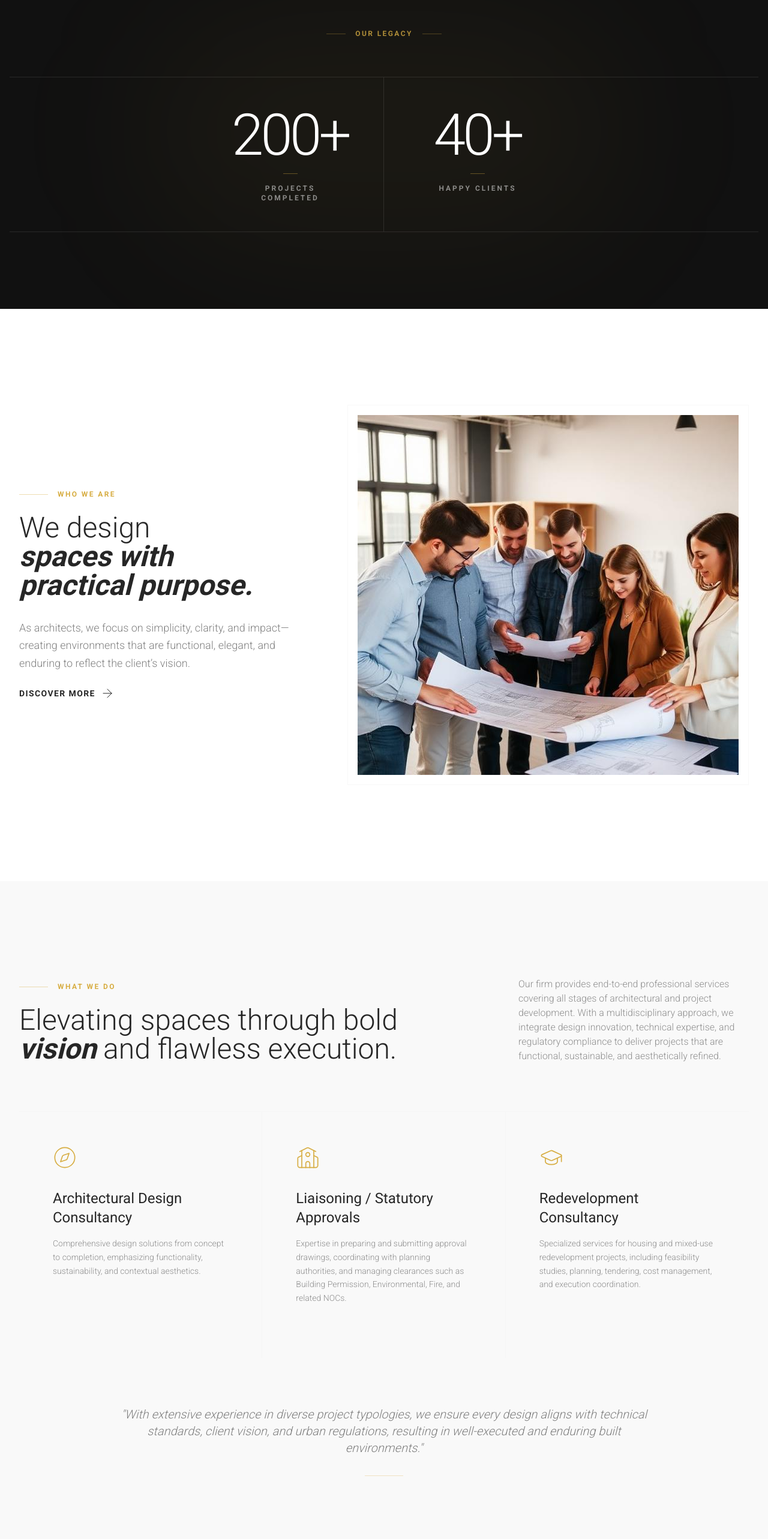
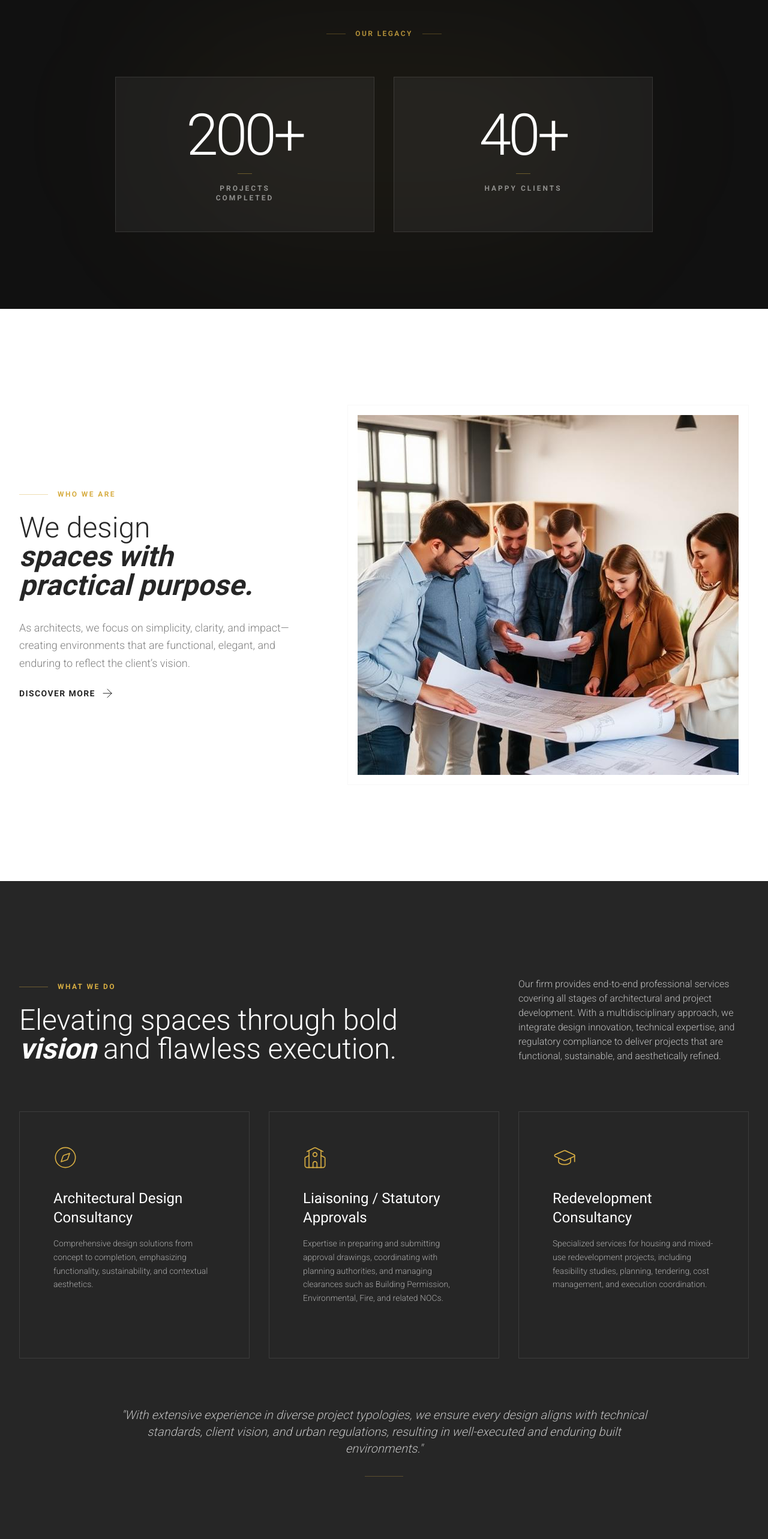
Before and after one commit to WebTeam14/concept-design-cell, a React (Vite) app: page /contact in a window 1280 px wide. Shown: the part 880-3446 px from the top of the page at 60% size. Built offline with nearby package versions, Linux system fonts and the light colour scheme; the HTML template or start-up script is replaced by a standard one.

Commit message:
Chnages format

```diff
--- a/src/components/AboutExtras.tsx
+++ b/src/components/AboutExtras.tsx
@@ -153,18 +153,51 @@ function Timeline() {
 // ─── 3. Philosophy ───────────────────────────────────────────────────────────
 function Philosophy() {
   return (
-    <section className="py-24 md:py-32 bg-background">
+    <section className="py-24 md:py-32 bg-foreground text-background">
       <div className="container mx-auto px-4">
         <motion.p
           {...fadeUp()}
           className="text-sm font-medium tracking-widest uppercase text-primary mb-3 text-center"
         >
-          How We Think
+          How We Work
         </motion.p>
 
+        <motion.h2
+          {...fadeUp(0.1)}
+          className="font-display text-3xl md:text-4xl font-bold text-center mb-16"
+        >
+          What We Stand For
+        </motion.h2>
 
-
-
+        <div className="grid md:grid-cols-3 gap-8">
+          {[
+            {
+              title: "Quality",
+              text: "Uncompromising standards in every detail, from initial sketch to final construction.",
+            },
+            {
+              title: "Innovation",
+              text: "Pushing boundaries through creative problem-solving and modern architectural techniques.",
+            },
+            {
+              title: "Integrity",
+              text: "Building lasting relationships through transparency, honesty, and professional excellence.",
+            },
+          ].map((item, i) => (
+            <motion.div
+              key={item.title}
+              {...fadeUp(0.15 + i * 0.1)}
+              className="border border-background/10 p-8 hover:border-primary transition-colors duration-500 group"
+            >
+              <h3 className="text-primary text-xs font-bold tracking-[0.4em] uppercase mb-4 group-hover:translate-x-2 transition-transform duration-300">
+                {item.title}
+              </h3>
+              <p className="text-background/60 leading-relaxed text-sm group-hover:text-background/90 transition-colors">
+                {item.text}
+              </p>
+            </motion.div>
+          ))}
+        </div>
       </div>
     </section>
   );
@@ -176,6 +209,7 @@ export default function AboutExtras() {
     <>
       <VisionMission />
       <Timeline />
+      <Philosophy />
     </>
   );
 }
--- a/src/components/ServicesSection.tsx
+++ b/src/components/ServicesSection.tsx
@@ -24,9 +24,9 @@ export default function ServicesSection() {
   const { ref, isVisible } = useScrollReveal(0.1);
 
   return (
-    <section id="services" className="relative py-28 md:py-40 bg-[#f9f9f9] dark:bg-muted/10 overflow-hidden">
+    <section id="services" className="relative py-28 md:py-40 bg-foreground text-background overflow-hidden">
       {/* Decorative Background Number */}
-      <div className="absolute top-10 left-10 text-[20rem] font-display font-bold text-muted/20 leading-none select-none -z-10">
+      <div className="absolute top-10 left-10 text-[20rem] font-display font-bold text-background/5 leading-none select-none -z-10">
         02
       </div>
 
@@ -40,35 +40,35 @@ export default function ServicesSection() {
               </p>
             </div>
             <h2
-              className={`font-display text-4xl md:text-5xl font-light text-foreground text-balance leading-tight ${isVisible ? "animate-fade-up" : "opacity-0"
+              className={`font-display text-4xl md:text-5xl font-light text-background text-balance leading-tight ${isVisible ? "animate-fade-up" : "opacity-0"
                 }`}
               style={{ animationDelay: "0.1s" }}
             >
               Elevating spaces through bold <span className="font-semibold italic">vision</span> and flawless execution.
             </h2>
           </div>
-          <p className={`text-muted-foreground/80 font-light max-w-sm text-sm md:text-base leading-relaxed ${isVisible ? "animate-fade-up" : "opacity-0"}`} style={{ animationDelay: "0.2s" }}>
+          <p className={`text-background/70 font-light max-w-sm text-sm md:text-base leading-relaxed ${isVisible ? "animate-fade-up" : "opacity-0"}`} style={{ animationDelay: "0.2s" }}>
             Our firm provides end-to-end professional services covering all stages of architectural and project development. With a multidisciplinary approach, we integrate design innovation, technical expertise, and regulatory compliance to deliver projects that are functional, sustainable, and aesthetically refined.
           </p>
         </div>
 
-        <div className="grid md:grid-cols-2 lg:grid-cols-3">
+        <div className="grid md:grid-cols-2 lg:grid-cols-3 gap-8">
           {services.map((service, i) => {
             const Icon = service.icon;
             return (
               <div
                 key={service.title}
-                className={`group relative p-10 md:p-14 border-t border-r border-border/20 last:border-r-0 hover:bg-background transition-colors duration-500 cursor-pointer ${isVisible ? "animate-fade-up" : "opacity-0"
+                className={`group relative p-10 md:p-14 border border-background/10 hover:border-primary hover:bg-background/5 transition-colors duration-500 cursor-pointer ${isVisible ? "animate-fade-up" : "opacity-0"
                   }`}
                 style={{ animationDelay: `${0.2 + i * 0.1}s` }}
               >
                 <div className="mb-8 text-primary">
                   <Icon size={40} strokeWidth={1} className="transition-transform duration-500 group-hover:scale-110" />
                 </div>
-                <h3 className="font-display text-2xl font-normal text-foreground mb-4">
+                <h3 className="font-display text-2xl font-normal text-background mb-4">
                   {service.title}
                 </h3>
-                <p className="text-muted-foreground/80 font-light text-sm leading-relaxed mb-8">
+                <p className="text-background/60 font-light text-sm leading-relaxed mb-8">
                   {service.desc}
                 </p>
 
@@ -82,7 +82,7 @@ export default function ServicesSection() {
 
         {/* Closing Paragraph */}
         <div className={`mt-20 text-center max-w-4xl mx-auto ${isVisible ? "animate-fade-up" : "opacity-0"}`} style={{ animationDelay: "0.6s" }}>
-          <p className="text-muted-foreground/90 font-light text-lg md:text-xl leading-relaxed italic">
+          <p className="text-background/70 font-light text-lg md:text-xl leading-relaxed italic">
             "With extensive experience in diverse project typologies, we ensure every design aligns with technical standards, client vision, and urban regulations, resulting in well-executed and enduring built environments."
           </p>
           <div className="w-16 h-px bg-primary/30 mx-auto mt-8"></div>
--- a/src/components/StatsSection.tsx
+++ b/src/components/StatsSection.tsx
@@ -55,14 +55,11 @@ export default function StatsSection() {
           <div className="w-8 h-[1px] bg-primary/30"></div>
         </div>
 
-        <div className="flex flex-wrap justify-center border-t border-b border-white/10">
+        <div className="grid grid-cols-1 sm:grid-cols-2 lg:grid-cols-2 gap-8 max-w-4xl mx-auto">
           {stats.map((stat, i) => (
             <div
               key={stat.label}
-              className={`w-full sm:w-1/2 md:w-1/3 lg:w-1/4 border-white/10
-                ${i % 2 === 0 ? 'sm:border-r' : 'sm:border-r-0 md:border-r'}
-                ${i === stats.length - 1 ? 'md:border-r-0' : ''}
-                border-b sm:border-b-0 last:border-b-0`}
+              className="border border-white/10 bg-white/5"
             >
               <AnimatedNumber
                 target={stat.target}
```
